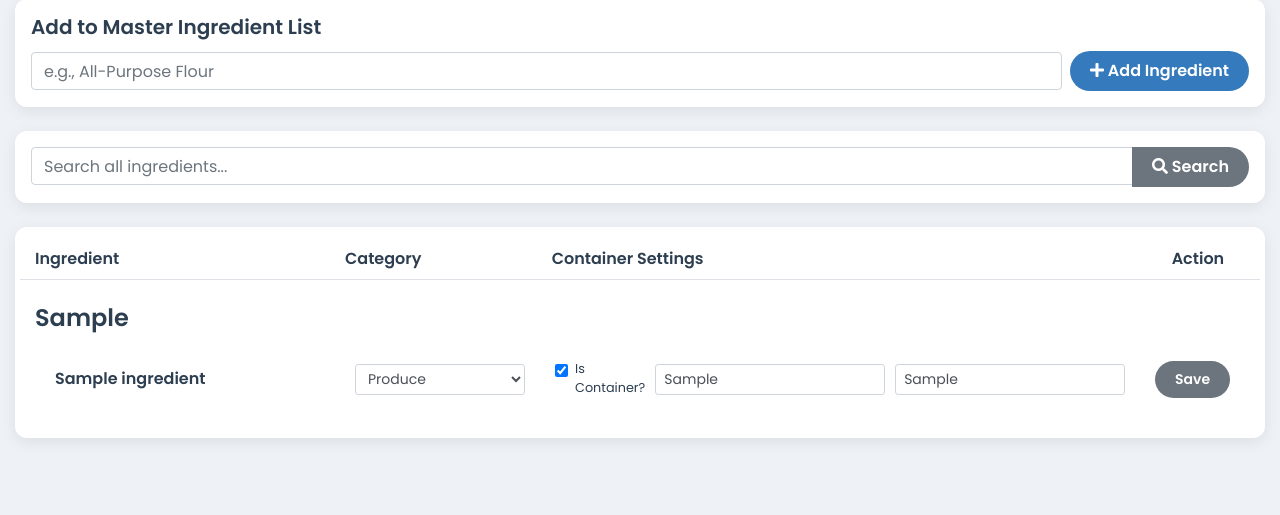
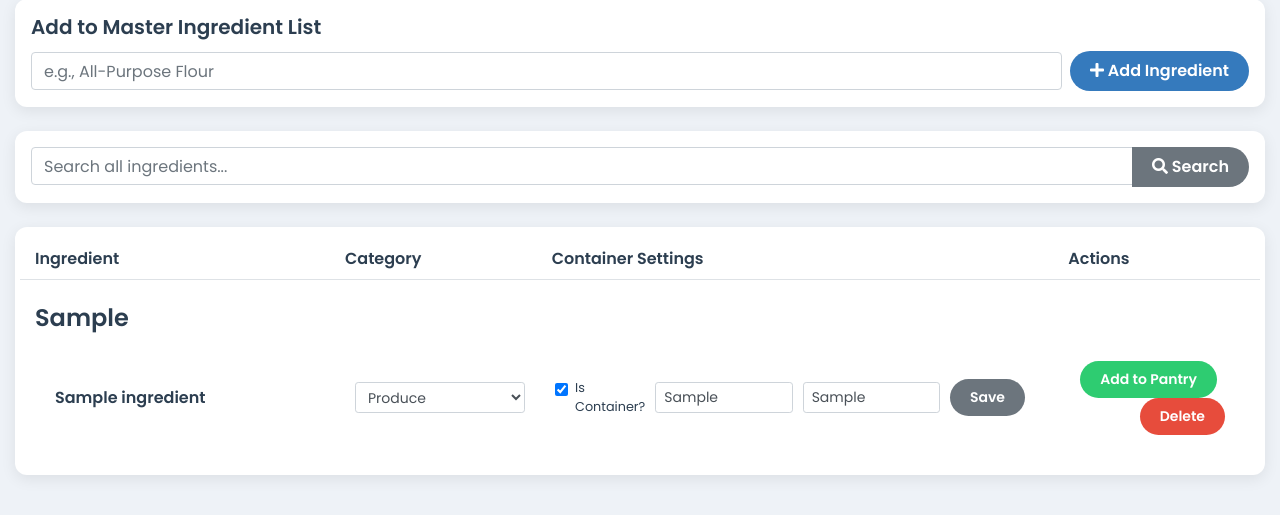
Before and after one commit to TMoon2728/meal_engine, a Flask app: page /ingredients in a window 1280 px wide. Shown: the part 205-720 px from the top of the page. Run offline with Flask 3, Linux system fonts and the light colour scheme; a user stored in the database is signed in; tables that the repository leaves empty hold one stand-in row (values such as "Sample post"); parts of the project's set-up code (start-up, migrations or seed data) failed here and were passed over; some libraries are stand-ins or nearby versions.

Commit message:
Add files via upload

```diff
--- a/app/main.py
+++ b/app/main.py
@@ -237,6 +237,37 @@ def update_ingredient_details():
         flash(f'Details for "{ingredient.name}" updated.', 'success')
     return redirect(url_for('main.list_ingredients', query=request.args.get('query', '')))
 
+@main.route('/ingredient/<int:ingredient_id>/delete', methods=['POST'])
+@login_required
+def delete_ingredient(ingredient_id):
+    ingredient = db.session.get(Ingredient, ingredient_id)
+    if not ingredient:
+        flash('Ingredient not found.', 'danger')
+        return redirect(url_for('main.list_ingredients'))
+
+    try:
+        household_recipe_ids = [recipe.id for recipe in current_user.household.recipes]
+
+        RecipeIngredient.query.filter(
+            RecipeIngredient.ingredient_id == ingredient_id,
+            RecipeIngredient.recipe_id.in_(household_recipe_ids)
+        ).delete(synchronize_session=False)
+
+        PantryItem.query.filter_by(
+            ingredient_id=ingredient_id,
+            household_id=current_user.household_id
+        ).delete(synchronize_session=False)
+
+        db.session.delete(ingredient)
+
+        db.session.commit()
+        flash(f'Successfully deleted "{ingredient.name}" and all its associations in your household.', 'success')
+    except Exception as e:
+        db.session.rollback()
+        flash(f'An error occurred while trying to delete the ingredient: {e}', 'danger')
+
+    return redirect(url_for('main.list_ingredients'))
+
 @main.route('/recipe/add', methods=['GET', 'POST'])
 @login_required
 def add_recipe():
@@ -253,9 +284,6 @@ def add_recipe():
 @login_required
 def view_recipe(recipe_id):
     recipe = Recipe.query.filter_by(id=recipe_id, household_id=current_user.household_id).first_or_404()
-    if recipe.name == "Schrödinger's Soufflé":
-        recipe.meal_type = random.choice(['Dessert', 'Snack', 'Side Dish'])
-        flash("By observing the soufflé, you've collapsed its wave function into a single state!", "info")
     return render_template('view_recipe.html', recipe=recipe)
 
 @main.route('/recipe/<int:recipe_id>/cook')
@@ -503,15 +531,6 @@ def join_household(token):
     flash(f'You have successfully joined the "{invitation.household.name}" household!', 'success')
     return redirect(url_for('main.profile'))
 
-@main.route('/add-to-plan/<int:recipe_id>')
-@login_required
-def add_recipe_to_plan(recipe_id):
-    recipe = Recipe.query.filter_by(id=recipe_id, household_id=current_user.household_id).first_or_404()
-    db.session.add(MealPlan(meal_date=date.today(), recipe_id=recipe.id, household_id=current_user.household_id, meal_slot='Dinner'))
-    db.session.commit()
-    flash(f'"{recipe.name}" was added to your plan for dinner today!', 'success')
-    return redirect(url_for('main.meal_plan'))
-
 @main.route('/meal-plan', methods=['GET', 'POST'])
 @login_required
 def meal_plan():
--- a/app/templates/ingredients.html
+++ b/app/templates/ingredients.html
@@ -50,27 +50,29 @@
         <div class="row font-weight-bold border-bottom pb-2 mb-2 d-none d-md-flex">
             <div class="col-md-3">Ingredient</div>
             <div class="col-md-2">Category</div>
-            <div class="col-md-6">Container Settings</div>
-            <div class="col-md-1">Action</div>
+            <div class="col-md-5">Container Settings</div>
+            <div class="col-md-2">Actions</div>
         </div>
         {% for group in ingredient_data | groupby('ingredient.category') %}
             <h4 class="mt-4">{{ group.grouper or 'Uncategorized' }}</h4>
             <ul class="list-group list-group-flush">
                 {% for data in group.list %}
                     <li class="list-group-item">
-                        <form action="{{ url_for('main.update_ingredient_details') }}" method="POST">
-                        <input type="hidden" name="ingredient_id" value="{{ data.ingredient.id }}">
                         <div class="row align-items-center ingredient-row">
                             <div class="col-md-3"><strong>{{ data.ingredient.name }}</strong></div>
 
                             <div class="col-md-2">
-                                <select name="category" class="form-control form-control-sm">
-                                    {% for cat in categories %}<option value="{{ cat }}" {% if data.ingredient.category == cat %}selected{% endif %}>{{ cat }}</option>{% endfor %}
-                                </select>
+                                <form action="{{ url_for('main.update_ingredient_details') }}" method="POST" class="d-inline">
+                                    <input type="hidden" name="ingredient_id" value="{{ data.ingredient.id }}">
+                                    <select name="category" class="form-control form-control-sm" onchange="this.form.submit()">
+                                        {% for cat in categories %}<option value="{{ cat }}" {% if data.ingredient.category == cat %}selected{% endif %}>{{ cat }}</option>{% endfor %}
+                                    </select>
+                                </form>
                             </div>
 
-                            <div class="col-md-6">
-                                <div class="ingredient-details-form">
+                            <div class="col-md-5">
+                                <form action="{{ url_for('main.update_ingredient_details') }}" method="POST" class="ingredient-details-form">
+                                    <input type="hidden" name="ingredient_id" value="{{ data.ingredient.id }}">
                                     <div class="form-check">
                                         <input type="checkbox" name="is_container" class="form-check-input" {% if data.ingredient.is_container %}checked{% endif %}>
                                         <label class="form-check-label small">Is Container?</label>
@@ -81,57 +83,53 @@
                                     <div class="form-group flex-grow-1">
                                         <input type="text" name="container_prompt" class="form-control form-control-sm" placeholder="Prompt Question" value="{{ data.ingredient.container_prompt or '' }}">
                                     </div>
-                                </div>
+                                    <button type="submit" class="btn btn-sm btn-secondary">Save</button>
+                                </form>
                             </div>
 
-                            <div class="col-md-1 text-right">
-                                <button type="submit" class="btn btn-sm btn-secondary">Save</button>
+                            <div class="col-md-2 text-right">
+                                <form action="{{ url_for('main.pantry') }}" method="POST" class="add-to-pantry-form d-inline mr-2">
+                                    <input type="hidden" name="ingredient_id" value="{{ data.ingredient.id }}">
+                                    <input type="hidden" name="container_quantity" class="container-quantity-input">
+                                    <button type="submit" class="btn btn-sm btn-success add-pantry-btn"
+                                            data-is-container="{{ 'true' if data.ingredient.is_container else 'false' }}"
+                                            data-prompt="{{ data.ingredient.container_prompt or 'How many units are in this item?' }}"
+                                            data-unit="{{ data.ingredient.consumable_unit or '' }}">
+                                        Add to Pantry
+                                    </button>
+                                </form>
+                                <form action="{{ url_for('main.delete_ingredient', ingredient_id=data.ingredient.id) }}" method="POST" class="d-inline" onsubmit="return confirm('Are you sure you want to PERMANENTLY delete \'{{ data.ingredient.name }}\'? This will also remove it from ALL of your recipes and your pantry.');">
+                                    <button type="submit" class="btn btn-sm btn-danger">Delete</button>
+                                </form>
                             </div>
                         </div>
-                        </form>
                     </li>
                 {% endfor %}
             </ul>
         {% endfor %}
+
         {% if not ingredient_data %}
             <p class="text-muted">No ingredients match your search.</p>
         {% endif %}
     </div>
 </div>
 
-<!-- THIS IS A HIDDEN FORM THAT THE JAVASCRIPT WILL USE TO SUBMIT -->
-<form id="add-to-pantry-hidden-form" action="{{ url_for('main.pantry') }}" method="POST" style="display: none;">
-    <input type="hidden" name="action" value="add">
-    <input type="hidden" name="ingredient_id" id="hidden-ingredient-id">
-    <input type="hidden" name="container_quantity" id="hidden-container-quantity">
-</form>
-
 <script>
 document.addEventListener('DOMContentLoaded', function() {
     document.querySelectorAll('.add-pantry-btn').forEach(button => {
         button.addEventListener('click', function(e) {
-            e.preventDefault();
-            const form = this.closest('form');
-            const ingredientId = form.querySelector('input[name="ingredient_id"]').value;
-            const isContainer = this.dataset.isContainer === 'true';
-
-            const hiddenForm = document.getElementById('add-to-pantry-hidden-form');
-            hiddenForm.querySelector('#hidden-ingredient-id').value = ingredientId;
-
-            if (isContainer) {
-                const promptText = this.dataset.prompt || 'How many units are in this item?';
+            if (this.dataset.isContainer === 'true') {
+                e.preventDefault();
+                const promptText = this.dataset.prompt;
                 const result = prompt(promptText);
 
                 if (result && !isNaN(result) && Number(result) > 0) {
-                    hiddenForm.querySelector('#hidden-container-quantity').value = result;
-                    hiddenForm.submit();
+                    const form = this.closest('.add-to-pantry-form');
+                    form.querySelector('.container-quantity-input').value = result;
+                    form.submit();
                 } else if (result !== null) {
                     alert('Please enter a valid number greater than 0.');
                 }
-            } else {
-                // For non-containers, just submit the form to add one item
-                hiddenForm.querySelector('#hidden-container-quantity').value = '1';
-                hiddenForm.submit();
             }
         });
     });
```
